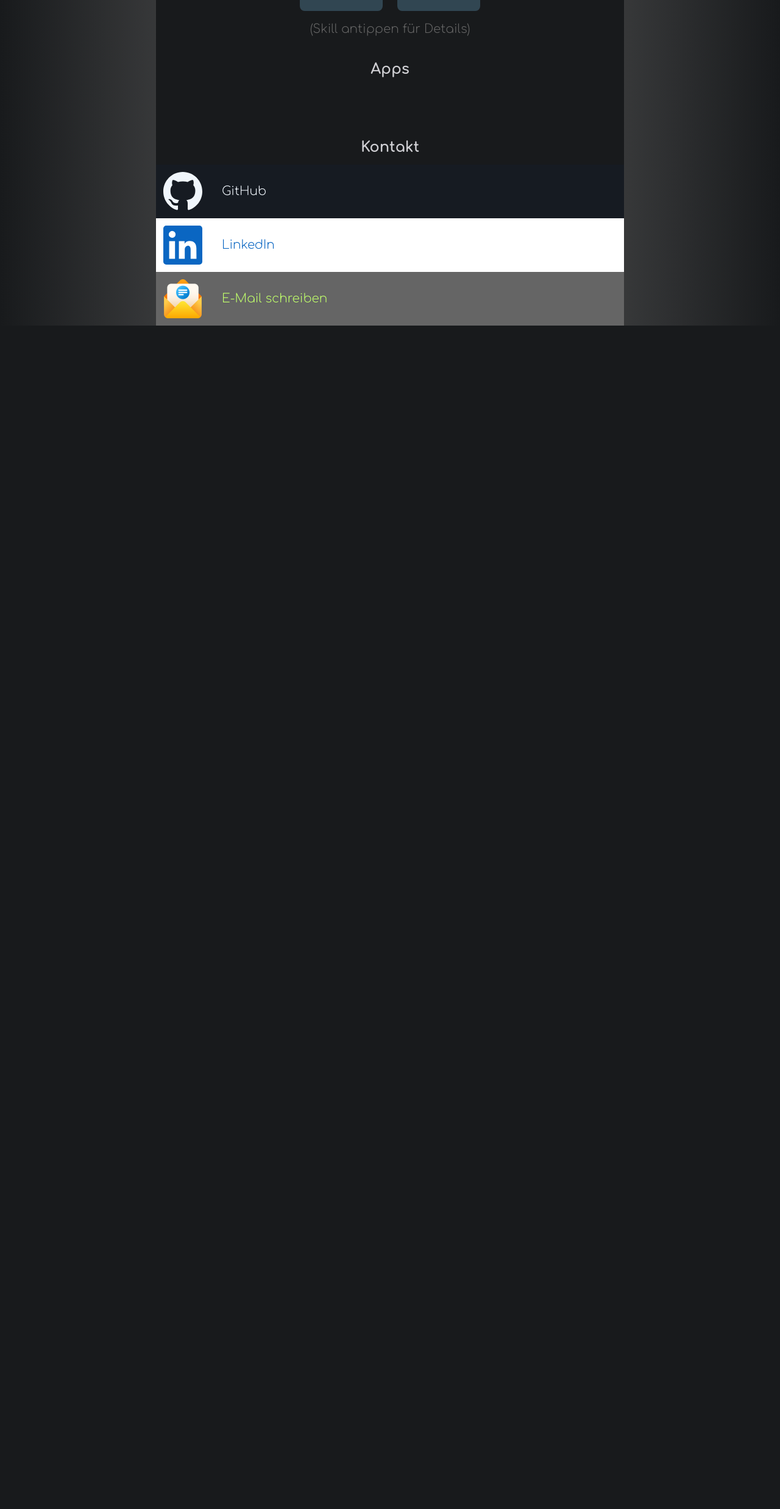
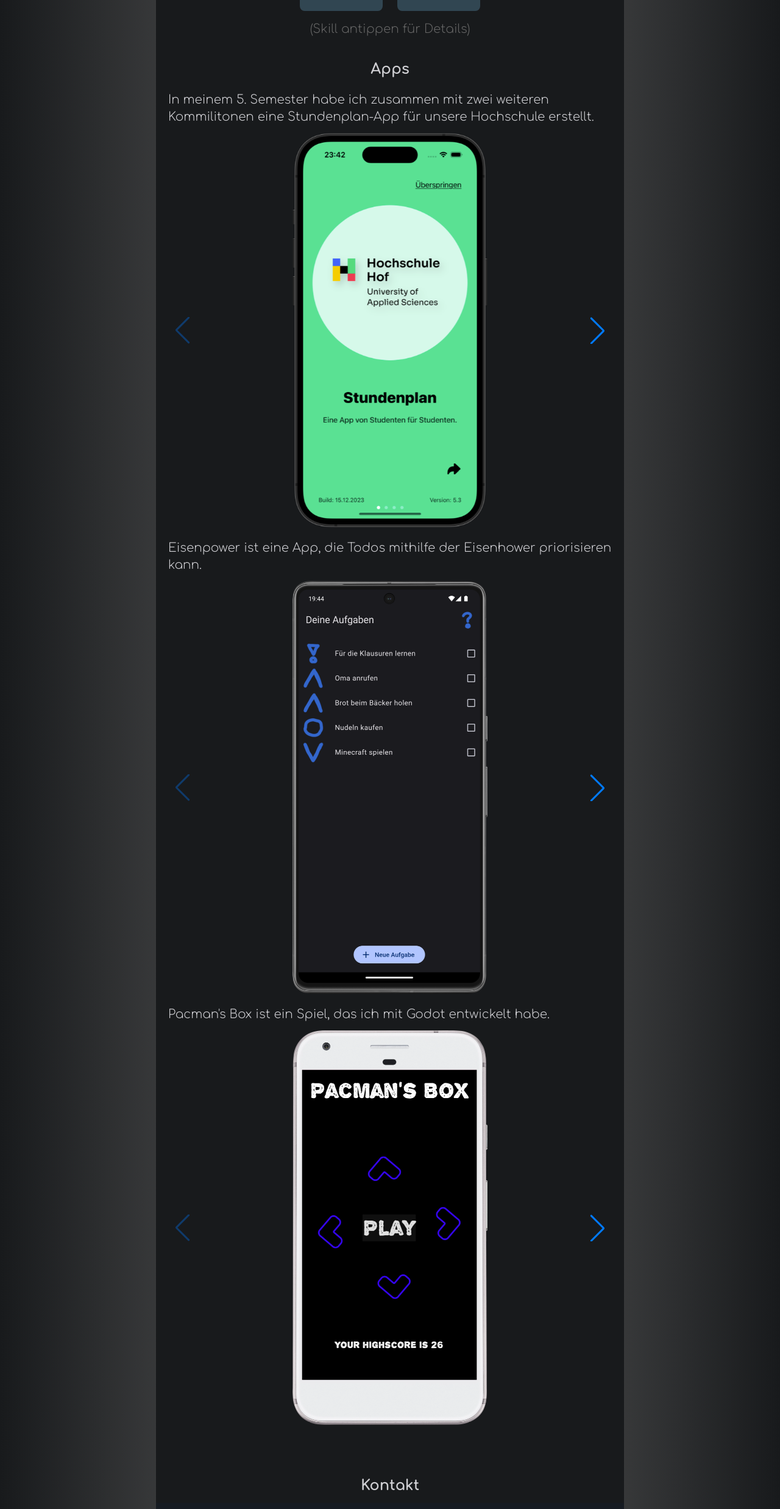
Before and after one commit to tim-w97/MyProfilePage, a React (Create React App) app: page / in a window 1280 px wide. Shown: the part 1098-3573 px from the top of the page at 61% size. Before the commit the page ends 1632 px from the top, so only its background shows below. Built offline with nearby package versions, Linux system fonts and the light colour scheme.

Commit message:
added views of all three apps

```diff
--- a/src/widgets/Apps.js
+++ b/src/widgets/Apps.js
@@ -1,14 +1,20 @@
+import {register} from "swiper/element/bundle";
+import TimetableApp from "./TimetableApp";
+import Eisenpower from "./Eisenpower";
+import PacmansBox from "./PacmansBox";
+
+register()
+
 function Apps(props) {
-  return (
-    <div className={props.className}>
-      <div id="anchor-apps" className="absolute -top-24"></div>
-      <p className="text-2xl font-bold mb-3 text-center">Apps</p>
-
-      <div className='swiper'>
-
-      </div>
+    return (
+        <div className={props.className}>
+            <div id="anchor-apps" className="absolute -top-24"></div>
+            <p className="text-2xl font-bold mb-3 text-center">Apps</p>
+            <TimetableApp className='mt-5'/>
+            <Eisenpower className='mt-5'/>
+            <PacmansBox className='mt-5'/>
     </div>
-  );
+    );
 }
 
 export default Apps;
--- /dev/null
+++ b/src/widgets/Eisenpower.js
@@ -0,0 +1,35 @@
+import eisenpowerTodos from "../assets/images/apps/eisenpower/todos.png";
+import eisenpowerInput from "../assets/images/apps/eisenpower/input.png";
+import eisenpowerImportance from "../assets/images/apps/eisenpower/importance.png";
+import eisenpowerHelpScreen from "../assets/images/apps/eisenpower/help screen.png";
+import eisenpowerSnackbar from "../assets/images/apps/eisenpower/snack bar.png";
+
+function Eisenpower(props) {
+    return(
+        <div className={props.className}>
+            <p className='mb-3'>
+                Eisenpower ist eine App, die Todos mithilfe der Eisenhower priorisieren kann.
+            </p>
+
+            <swiper-container navigation="true">
+                <swiper-slide>
+                    <img className='w-80 m-auto' src={eisenpowerTodos} alt='Eisenhower Todos'/>
+                </swiper-slide>
+                <swiper-slide>
+                    <img className='w-80 m-auto' src={eisenpowerInput} alt='Eisenhower Add Todo'/>
+                </swiper-slide>
+                <swiper-slide>
+                    <img className='w-80 m-auto' src={eisenpowerImportance} alt='Eisenhower Importance'/>
+                </swiper-slide>
+                <swiper-slide>
+                    <img className='w-80 m-auto' src={eisenpowerHelpScreen} alt='Eisenhower Help Screen'/>
+                </swiper-slide>
+                <swiper-slide>
+                    <img className='w-80 m-auto' src={eisenpowerSnackbar} alt='Eisenhower Snackbar'/>
+                </swiper-slide>
+            </swiper-container>
+        </div>
+    )
+}
+
+export default Eisenpower
--- /dev/null
+++ b/src/widgets/PacmansBox.js
@@ -0,0 +1,34 @@
+import pacmansBoxMenu from "../assets/images/apps/pacmans-box/menu.png";
+import pacmansBoxHold from "../assets/images/apps/pacmans-box/hold screen.png";
+import pacmansBoxRelease from "../assets/images/apps/pacmans-box/release to shoot.png";
+import pacmansBoxFlying from "../assets/images/apps/pacmans-box/flying.png";
+import pacmansBoxGameOver from "../assets/images/apps/pacmans-box/game over.png";
+
+function PacmansBox(props) {
+    return(
+        <div className={props.className}>
+            <p className='mb-3'>
+                Pacman's Box ist ein Spiel, das ich mit Godot entwickelt habe.
+            </p>
+            <swiper-container navigation="true">
+                <swiper-slide>
+                    <img className='w-80 m-auto' src={pacmansBoxMenu} alt='Pacmans Box Menu'/>
+                </swiper-slide>
+                <swiper-slide>
+                    <img className='w-80 m-auto' src={pacmansBoxHold} alt='Pacmans Box Hold screen'/>
+                </swiper-slide>
+                <swiper-slide>
+                    <img className='w-80 m-auto' src={pacmansBoxRelease} alt='Pacmans Box Release screen'/>
+                </swiper-slide>
+                <swiper-slide>
+                    <img className='w-80 m-auto' src={pacmansBoxFlying} alt='Pacmans Box Pacman flying'/>
+                </swiper-slide>
+                <swiper-slide>
+                    <img className='w-80 m-auto' src={pacmansBoxGameOver} alt='Pacmans Box Game over'/>
+                </swiper-slide>
+            </swiper-container>
+        </div>
+    )
+}
+
+export default PacmansBox
--- /dev/null
+++ b/src/widgets/TimetableApp.js
@@ -0,0 +1,38 @@
+import timetableAppOnboarding from "../assets/images/apps/timetable-app/onboarding.png";
+import timetableAppLectures from "../assets/images/apps/timetable-app/my lectures.png";
+import timetableAppSettings from "../assets/images/apps/timetable-app/settings screen.png";
+import timetableAppSelectCourse from "../assets/images/apps/timetable-app/select course.png";
+import timetableAppSelectLectures from "../assets/images/apps/timetable-app/select lectures.png";
+
+function TimetableApp(props) {
+    return(
+        <div className={props.className}>
+            <p className='mb-3'>
+                In meinem 5. Semester habe ich zusammen mit zwei weiteren Kommilitonen eine Stundenplan-App für unsere
+                Hochschule erstellt.
+            </p>
+
+            <swiper-container navigation="true">
+                <swiper-slide>
+                    <img className='w-80 m-auto' src={timetableAppOnboarding} alt='Stundenplan-App Onboarding'/>
+                </swiper-slide>
+                <swiper-slide>
+                    <img className='w-80 m-auto' src={timetableAppLectures} alt='Stundenplan-App Vorlesungen'/>
+                </swiper-slide>
+                <swiper-slide>
+                    <img className='w-80 m-auto' src={timetableAppSettings} alt='Stundenplan-App Einstellungen'/>
+                </swiper-slide>
+                <swiper-slide>
+                    <img className='w-80 m-auto' src={timetableAppSelectCourse}
+                         alt='Stundenplan-App Studiengang auswählen'/>
+                </swiper-slide>
+                <swiper-slide>
+                    <img className='w-80 m-auto' src={timetableAppSelectLectures}
+                         alt='Stundenplan-App Vorlesungen auswählen'/>
+                </swiper-slide>
+            </swiper-container>
+        </div>
+    )
+}
+
+export default TimetableApp
```
